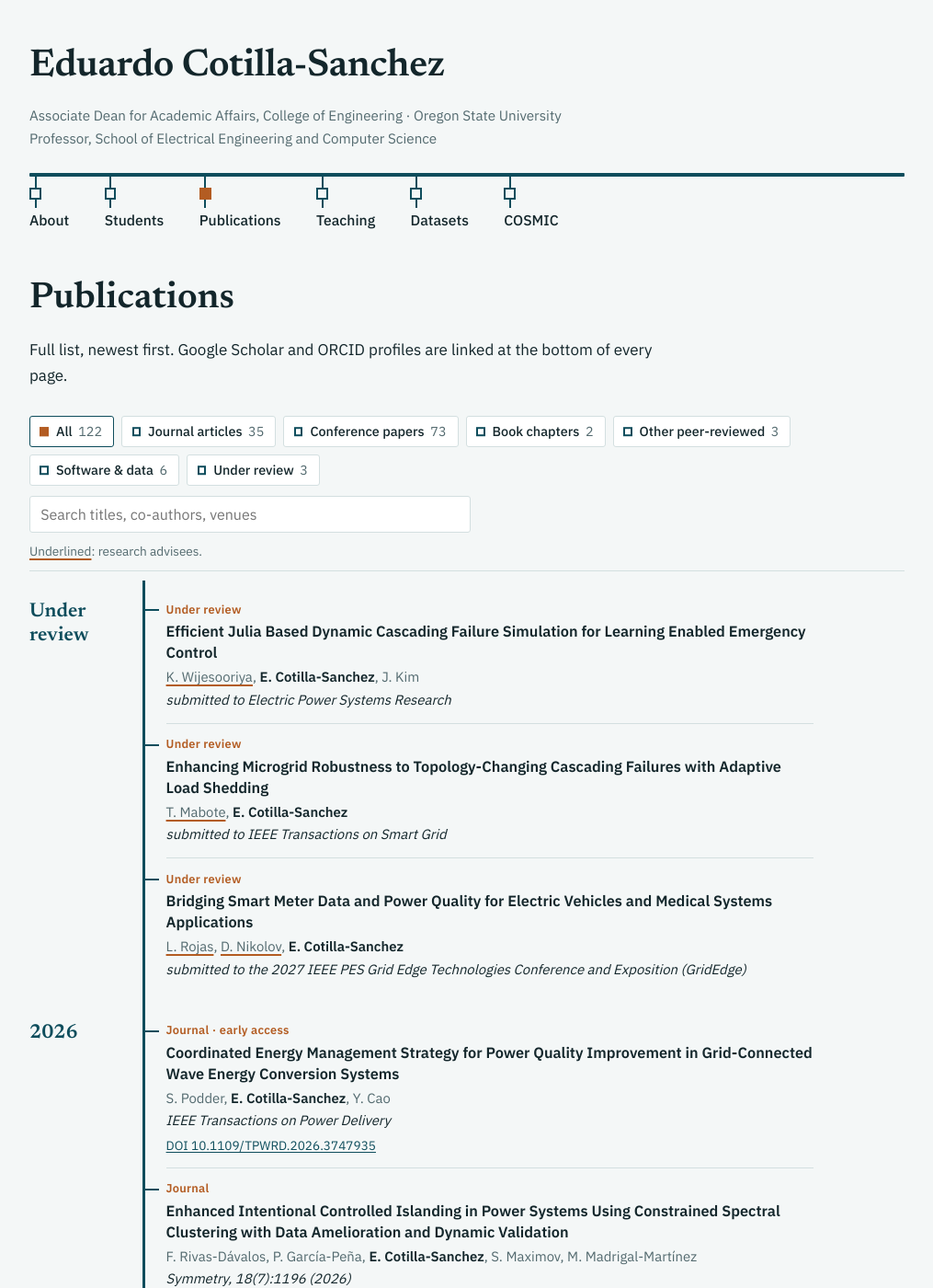
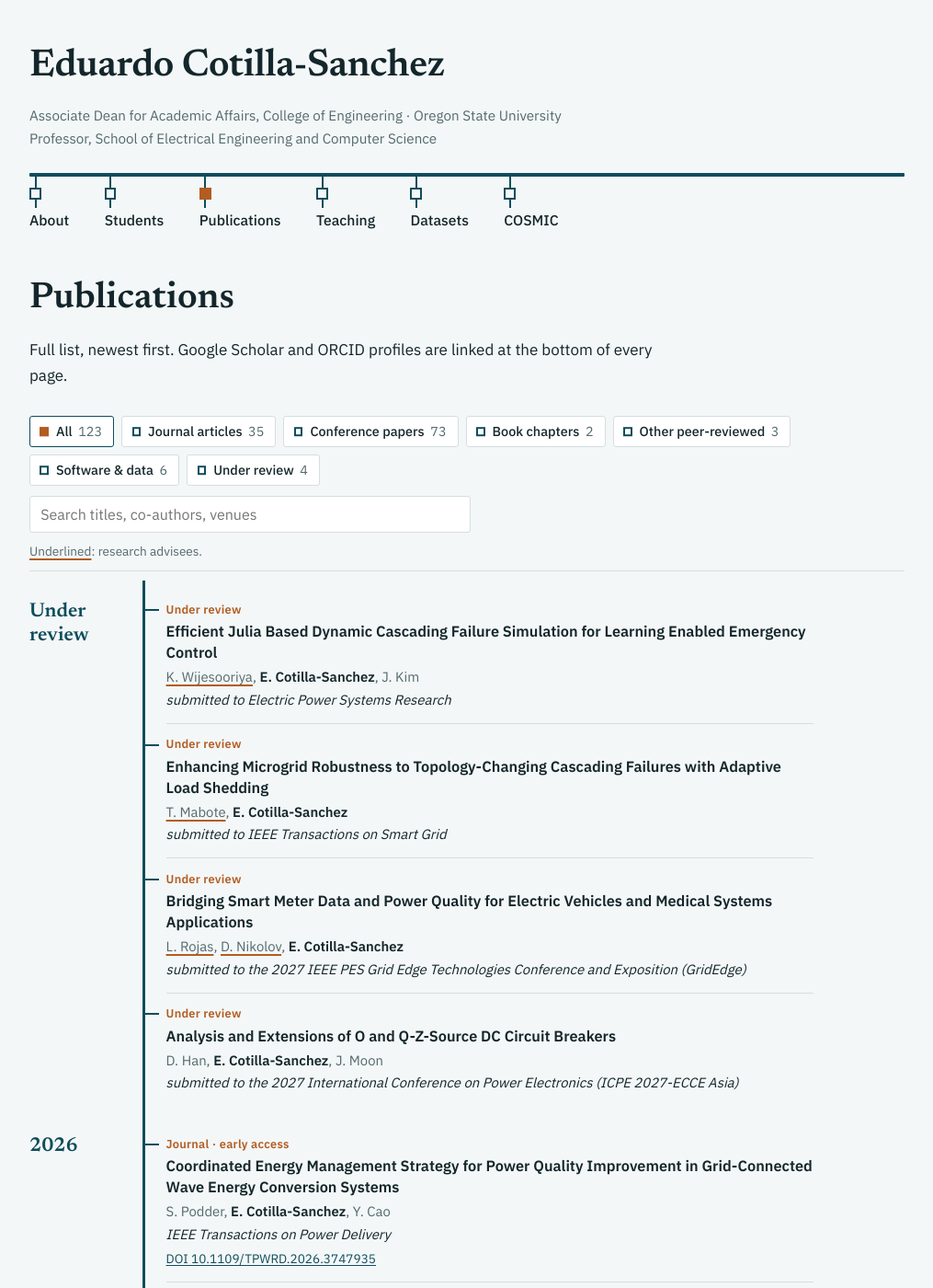
Before and after one commit to ecotillasanchez/ecotillasanchez.github.io, a Jekyll site: the page built from _pages/publications.md, in a window 1280 px wide and 1400 px high. Shown: the whole window at 92% size, without its empty margins (132-1147 px from the left). Built offline with Jekyll 4.4.1, drawn with Linux system fonts in a browser that asks for light colours.

Commit message:
Add ICPE 2027-ECCE Asia digest to Under review
D. Han, E. Cotilla-Sanchez, J. Moon, "Analysis and Extensions of O and
Q-Z-Source DC Circuit Breakers," submitted 2026-11-07.

Co-Authored-By: Claude Opus 5.5 <noreply@anthropic.com>
Claude-Session: https://claude.ai/code/session_013PYvhHckpi7AkNkjGHnEGi

```diff
--- a/_data/publications.yml
+++ b/_data/publications.yml
@@ -1410,6 +1410,16 @@
   venue: submitted to the 2027 IEEE PES Grid Edge Technologies Conference and Exposition (GridEdge)
   year: null
   status: under review
+- type: review
+  title: Analysis and Extensions of O and Q-Z-Source DC Circuit Breakers
+  authors:
+  - D. Han
+  - E. Cotilla-Sanchez
+  - J. Moon
+  advisees: []
+  venue: submitted to the 2027 International Conference on Power Electronics (ICPE 2027-ECCE Asia)
+  year: null
+  status: under review
 - type: software
   title: WEC-Grid
   authors:
```
